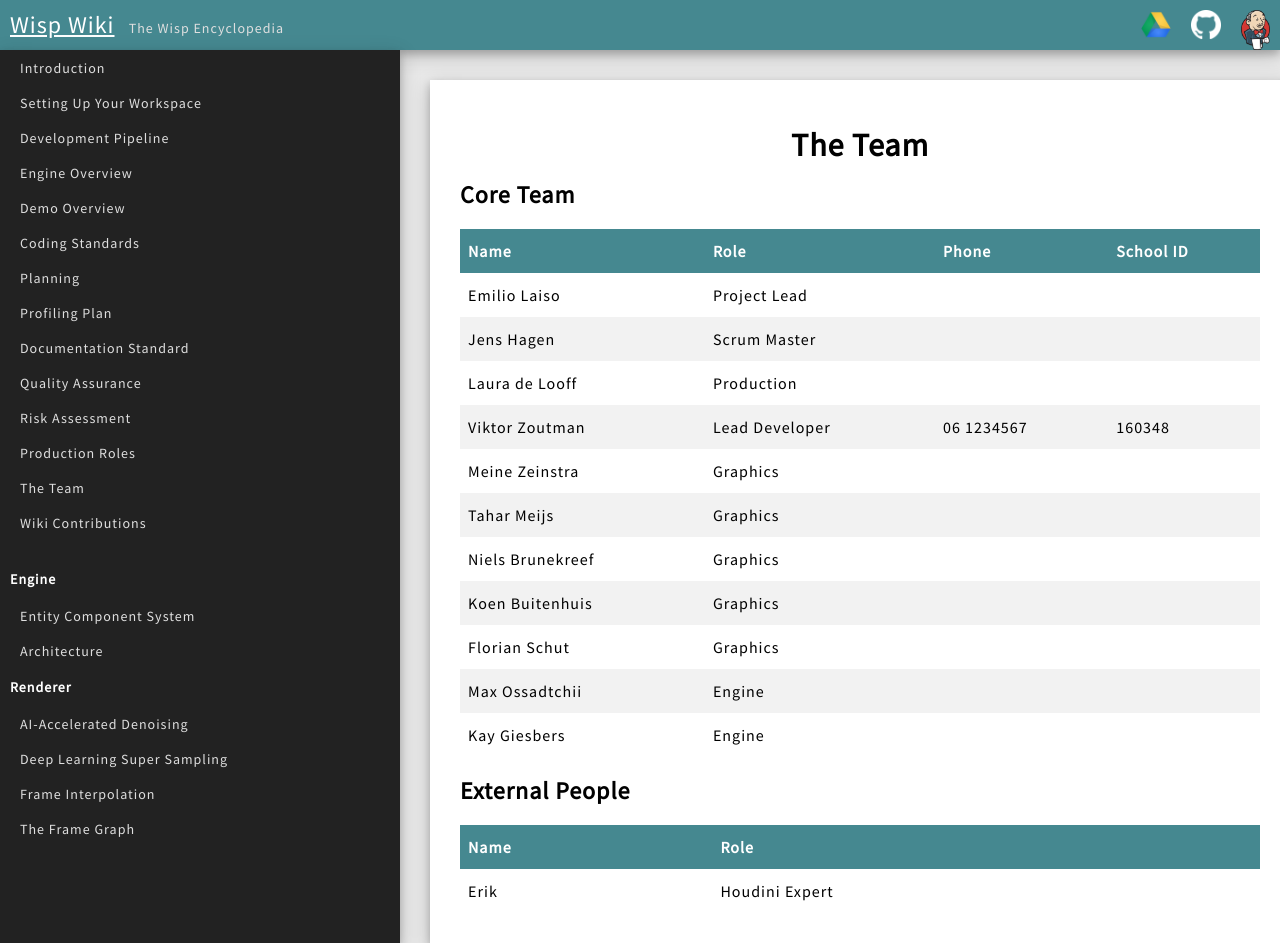
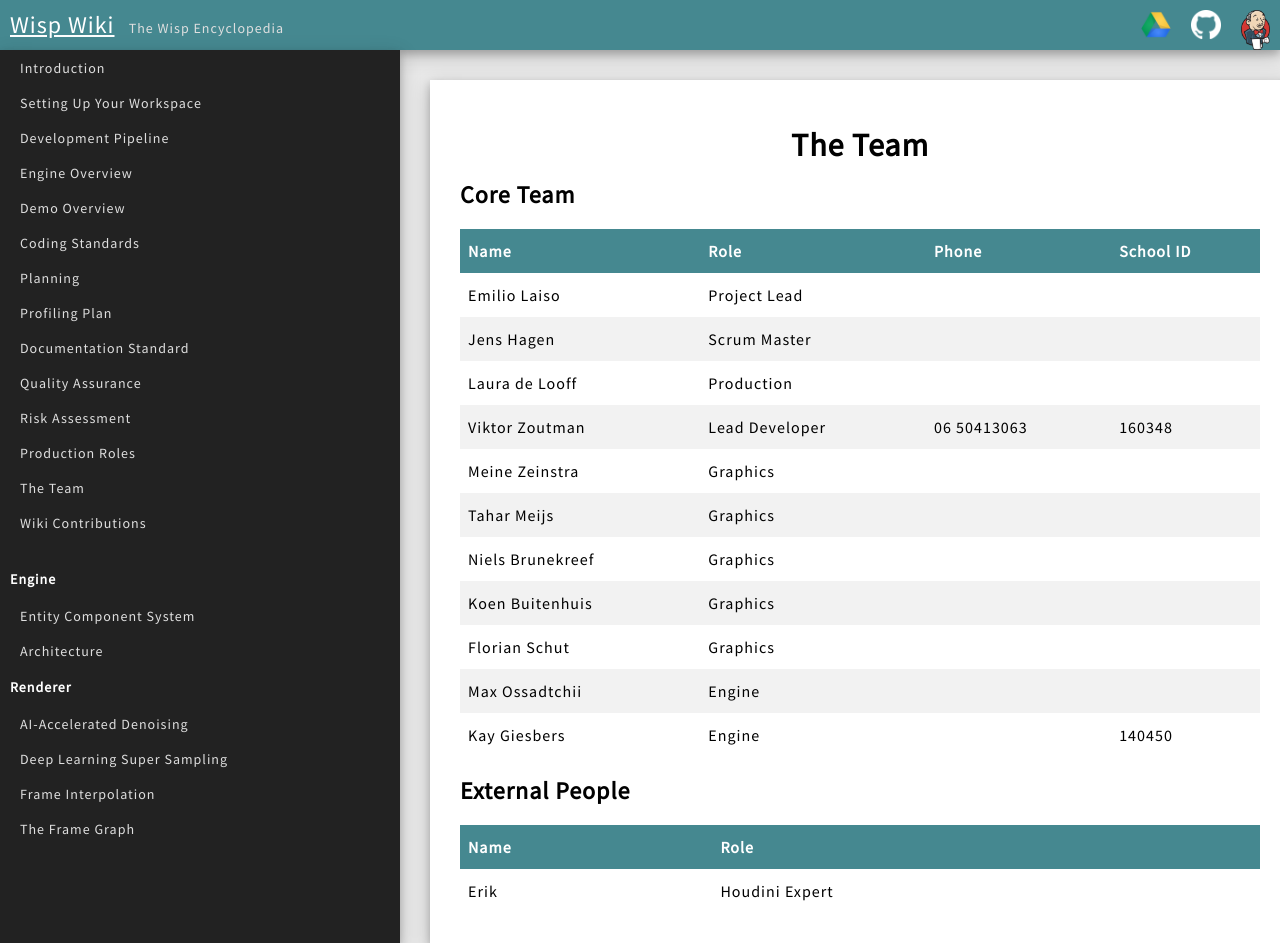
Before and after one commit to TeamWisp/TeamWisp.github.io, a Jekyll site: the page built from _common/team.markdown, in a window 1280 px wide. Built offline with Jekyll 4.4.1, drawn with Linux system fonts in a browser that asks for light colours; nearby versions of some CDN libraries.

Commit message:
Updated team page

```diff
--- a/_common/team.markdown
+++ b/_common/team.markdown
@@ -9,18 +9,18 @@ weight: 90
 ## Core Team
 
 Name | Role | Phone | School ID
--|-
+-----|------|-------|----------
 Emilio Laiso | Project Lead
 Jens Hagen | Scrum Master
 Laura de Looff | Production
-Viktor Zoutman | Lead Developer | 06 1234567 | 160348
+Viktor Zoutman | Lead Developer | 06 50413063 | 160348
 Meine Zeinstra | Graphics
 Tahar Meijs | Graphics
 Niels Brunekreef | Graphics
 Koen Buitenhuis | Graphics
 Florian Schut | Graphics
 Max Ossadtchii | Engine
-Kay Giesbers | Engine
+Kay Giesbers | Engine | | 140450
 
 ## External People
 
```
